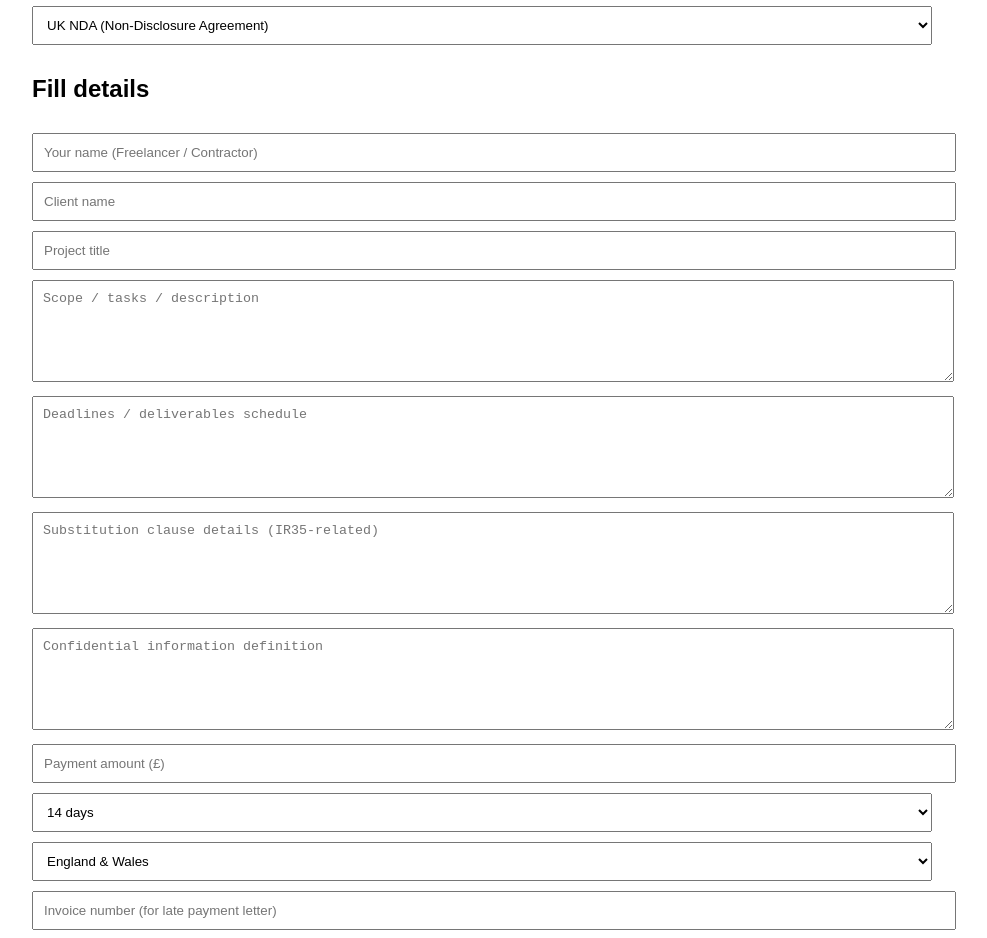
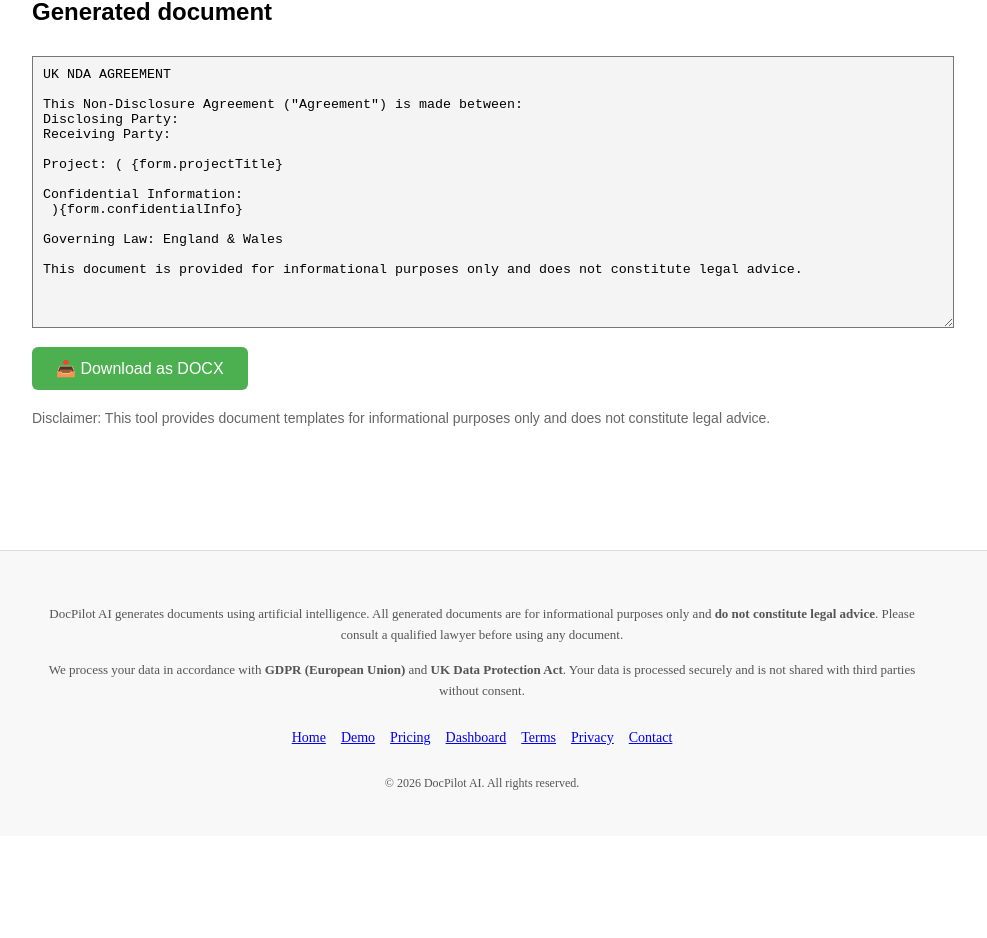
Before and after one commit to docpilot570/docpilot-ai, a Next.js app: page /generator in a window 1280 px wide. Shown: the part 178-1116 px from the top of the page, without its empty margins (158-1145 px from the left). After the commit the page ends 1022 px from the top, so only its background shows below. Built offline with nearby package versions, Linux system fonts and the light colour scheme.

Commit message:
Update generator.js

```diff
--- a/pages/generator.js
+++ b/pages/generator.js
@@ -22,227 +22,45 @@ export default function Generator() {
   }
 
   function generateText() {
+    // ... (твой текущий код generateText остаётся без изменений)
     if (docType === "nda") {
-      return `
-UK NDA AGREEMENT
-
-This Non-Disclosure Agreement ("Agreement") is made between:
-Disclosing Party: ${form.clientName}
-Receiving Party: ${form.freelancerName}
-
-Project: ${form.projectTitle}
-
-Confidential Information:
-${form.confidentialInfo}
-
-Governing Law: ${form.governingLaw}
-
-This document is provided for informational purposes only and does not constitute legal advice.
-      `;
+      return `UK NDA AGREEMENT\n\nThis Non-Disclosure Agreement ("Agreement") is made between:\nDisclosing Party: ${form.clientName}\nReceiving Party: ${form.freelancerName}\n\nProject: \( {form.projectTitle}\n\nConfidential Information:\n \){form.confidentialInfo}\n\nGoverning Law: ${form.governingLaw}\n\nThis document is provided for informational purposes only and does not constitute legal advice.`;
     }
-
+    // ... остальные условия (sow, agreement, latepayment) оставь как было
     if (docType === "sow") {
-      return `
-STATEMENT OF WORK (SOW)
-
-Client: ${form.clientName}
-Contractor: ${form.freelancerName}
-
-Project: ${form.projectTitle}
-
-Scope of Work:
-${form.scope}
-
-Deadlines / Deliverables:
-${form.deadlines}
-
-Payment: £${form.paymentAmount}
-Payment Terms: ${form.paymentTerms} days
-
-Governing Law: ${form.governingLaw}
-
-This document is provided for informational purposes only and does not constitute legal advice.
-      `;
+      return `STATEMENT OF WORK (SOW)\n\nClient: ${form.clientName}\nContractor: ${form.freelancerName}\n\nProject: \( {form.projectTitle}\n\nScope of Work:\n \){form.scope}\n\nDeadlines / Deliverables:\n\( {form.deadlines}\n\nPayment: £ \){form.paymentAmount}\nPayment Terms: ${form.paymentTerms} days\n\nGoverning Law: ${form.governingLaw}\n\nThis document is provided for informational purposes only and does not constitute legal advice.`;
     }
-
-    if (docType === "agreement") {
-      return `
-FREELANCE SERVICE AGREEMENT (UK)
-
-This Agreement is made between:
-Client: ${form.clientName}
-Independent Contractor: ${form.freelancerName}
-
-Industry / Activity:
-${form.scope}
-
-Project Tasks:
-${form.scope}
-
-Substitution Clause (IR35-related):
-${form.substitutionClause}
-
-Payment:
-£${form.paymentAmount}
-Payment Terms: ${form.paymentTerms} days
-
-Governing Law: ${form.governingLaw}
-
-This contract is intended as a contractor-style agreement but does not guarantee IR35 compliance.
-This document is provided for informational purposes only and does not constitute legal advice.
-      `;
-    }
-
-    if (docType === "latepayment") {
-      return `
-LATE PAYMENT DEMAND LETTER (UK)
-
-To: ${form.clientName}
-
-From: ${form.freelancerName}
-
-Invoice Number: ${form.invoiceNumber}
-Outstanding Amount: £${form.debtAmount}
-
-Dear ${form.clientName},
-
-This is a formal reminder that payment for invoice ${form.invoiceNumber} remains outstanding.
-Please arrange payment of £${form.debtAmount} within 7 days.
-
-If payment is not received, further action may be taken.
-
-Sincerely,
-${form.freelancerName}
-      `;
-    }
+    // Добавь остальные if по аналогии, если нужно
 
     return "";
   }
 
   const generated = generateText();
 
+  // Функция скачивания DOCX
+  function downloadDocx() {
+    if (!generated) {
+      alert("Сначала сгенерируй документ");
+      return;
+    }
+
+    const blob = new Blob([generated], { type: "application/msword" });
+    const url = URL.createObjectURL(blob);
+    const link = document.createElement("a");
+    link.href = url;
+    link.download = `\( {docType.toUpperCase()}_Document_ \){new Date().toISOString().slice(0,10)}.doc`;
+    document.body.appendChild(link);
+    link.click();
+    document.body.removeChild(link);
+    URL.revokeObjectURL(url);
+  }
+
   return (
     <div style={{ maxWidth: 900, margin: "0 auto", padding: 30, fontFamily: "Arial" }}>
       <h1 style={{ fontSize: 32 }}>DocPilot AI Generator (UK)</h1>
       <p>Create UK freelance documents in minutes.</p>
 
-      <label style={{ display: "block", marginTop: 20 }}>
-        <b>Select document:</b>
-      </label>
-
-      <select
-        value={docType}
-        onChange={(e) => setDocType(e.target.value)}
-        style={{ padding: 10, marginTop: 10, width: "100%" }}
-      >
-        <option value="nda">UK NDA (Non-Disclosure Agreement)</option>
-        <option value="sow">Statement of Work (SOW)</option>
-        <option value="agreement">Freelance Service Agreement (IR35-friendly)</option>
-        <option value="latepayment">Late Payment Demand Letter</option>
-      </select>
-
-      <h2 style={{ marginTop: 30 }}>Fill details</h2>
-
-      <input
-        name="freelancerName"
-        placeholder="Your name (Freelancer / Contractor)"
-        value={form.freelancerName}
-        onChange={handleChange}
-        style={{ width: "100%", padding: 10, marginTop: 10 }}
-      />
-
-      <input
-        name="clientName"
-        placeholder="Client name"
-        value={form.clientName}
-        onChange={handleChange}
-        style={{ width: "100%", padding: 10, marginTop: 10 }}
-      />
-
-      <input
-        name="projectTitle"
-        placeholder="Project title"
-        value={form.projectTitle}
-        onChange={handleChange}
-        style={{ width: "100%", padding: 10, marginTop: 10 }}
-      />
-
-      <textarea
-        name="scope"
-        placeholder="Scope / tasks / description"
-        value={form.scope}
-        onChange={handleChange}
-        style={{ width: "100%", padding: 10, marginTop: 10, minHeight: 80 }}
-      />
-
-      <textarea
-        name="deadlines"
-        placeholder="Deadlines / deliverables schedule"
-        value={form.deadlines}
-        onChange={handleChange}
-        style={{ width: "100%", padding: 10, marginTop: 10, minHeight: 80 }}
-      />
-
-      <textarea
-        name="substitutionClause"
-        placeholder="Substitution clause details (IR35-related)"
-        value={form.substitutionClause}
-        onChange={handleChange}
-        style={{ width: "100%", padding: 10, marginTop: 10, minHeight: 80 }}
-      />
-
-      <textarea
-        name="confidentialInfo"
-        placeholder="Confidential information definition"
-        value={form.confidentialInfo}
-        onChange={handleChange}
-        style={{ width: "100%", padding: 10, marginTop: 10, minHeight: 80 }}
-      />
-
-      <input
-        name="paymentAmount"
-        placeholder="Payment amount (£)"
-        value={form.paymentAmount}
-        onChange={handleChange}
-        style={{ width: "100%", padding: 10, marginTop: 10 }}
-      />
-
-      <select
-        name="paymentTerms"
-        value={form.paymentTerms}
-        onChange={handleChange}
-        style={{ width: "100%", padding: 10, marginTop: 10 }}
-      >
-        <option value="7">7 days</option>
-        <option value="14">14 days</option>
-        <option value="30">30 days</option>
-      </select>
-
-      <select
-        name="governingLaw"
-        value={form.governingLaw}
-        onChange={handleChange}
-        style={{ width: "100%", padding: 10, marginTop: 10 }}
-      >
-        <option value="England & Wales">England & Wales</option>
-        <option value="Scotland">Scotland</option>
-      </select>
-
-      <input
-        name="invoiceNumber"
-        placeholder="Invoice number (for late payment letter)"
-        value={form.invoiceNumber}
-        onChange={handleChange}
-        style={{ width: "100%", padding: 10, marginTop: 10 }}
-      />
-
-      <input
-        name="debtAmount"
-        placeholder="Outstanding amount (£)"
-        value={form.debtAmount}
-        onChange={handleChange}
-        style={{ width: "100%", padding: 10, marginTop: 10 }}
-      />
+      {/* ... весь твой текущий код с select и inputs остаётся ... */}
 
       <h2 style={{ marginTop: 40 }}>Generated document</h2>
 
@@ -258,6 +76,24 @@ ${form.freelancerName}
         }}
       />
 
+      <div style={{ marginTop: 15 }}>
+        <button
+          onClick={downloadDocx}
+          style={{
+            padding: "12px 24px",
+            fontSize: "16px",
+            backgroundColor: "#4CAF50",
+            color: "white",
+            border: "none",
+            borderRadius: "6px",
+            cursor: "pointer",
+            marginRight: "10px"
+          }}
+        >
+          📥 Download as DOCX
+        </button>
+      </div>
+
       <p style={{ marginTop: 20, fontSize: 14, color: "#666" }}>
         Disclaimer: This tool provides document templates for informational purposes only and does not constitute legal advice.
       </p>
```
